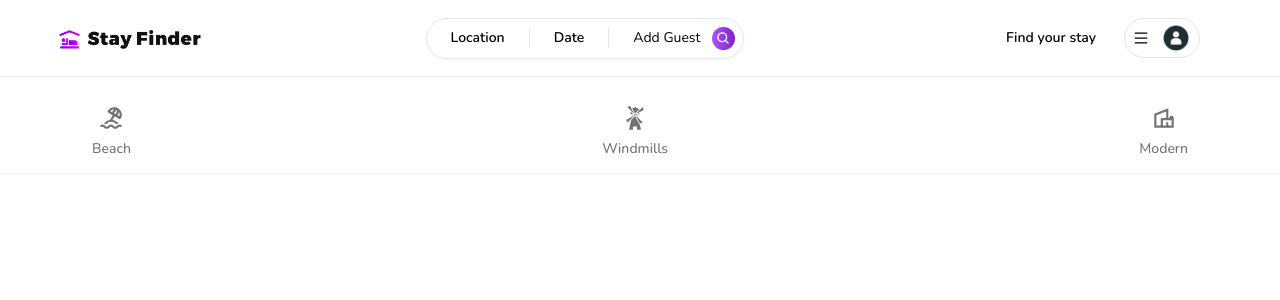
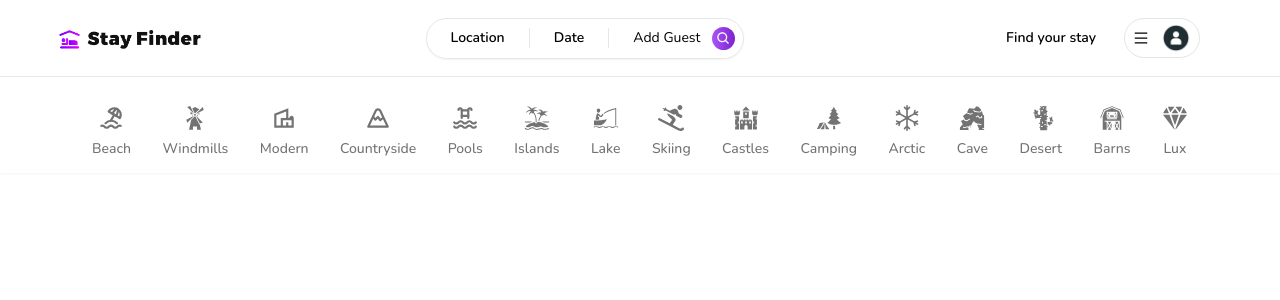
Before and after one commit to RajeevDash007/stayfinder, a Next.js app: page / in a window 1280 px wide. Shown: the top 300 px of the page. Built offline with nearby package versions, Linux system fonts and the light colour scheme; no server answers.

Commit message:
added all categories with routing

```diff
--- a/app/components/CategoryBox.tsx
+++ b/app/components/CategoryBox.tsx
@@ -40,7 +40,7 @@ const CategoryBox:React.FC<CategoryBoxProps> = ({
         },{skipNull: true});
 
         router.push(url);
-    },[]);
+    },[label,params,router]);
   return (
     <div
         onClick={handleClick}
--- a/app/components/Navbar/Categories.tsx
+++ b/app/components/Navbar/Categories.tsx
@@ -1,9 +1,14 @@
+'use client';
 import React from 'react'
 import Container from '../Container'
-import {TbBeach} from 'react-icons/tb'
-import {GiWindmill} from 'react-icons/gi'
+import {TbBeach, TbMountain, TbPool} from 'react-icons/tb'
+import {GiBarn, GiBoatFishing, GiCactus, GiCastle, GiCaveEntrance, GiForestCamp, GiIsland, GiWindmill} from 'react-icons/gi'
 import {MdOutlineVilla} from 'react-icons/md'
+import {FaSkiing} from 'react-icons/fa'
+import {BsSnow} from 'react-icons/bs'
+import {IoDiamond} from 'react-icons/io5'
 import CategoryBox from '../CategoryBox'
+import { usePathname, useSearchParams } from 'next/navigation'
 
 export const categories = [
     {
@@ -20,10 +25,79 @@ export const categories = [
         label: 'Modern',
         icon: MdOutlineVilla,
         description: 'This property is modern'
+    },
+    {
+        label: 'Countryside',
+        icon: TbMountain,
+        description: 'This property is in countryside'
+    },
+    {
+        label: 'Pools',
+        icon: TbPool,
+        description: 'This property has a pool'
+    },
+    {
+        label: 'Islands',
+        icon: GiIsland,
+        description: 'This property is on an Island'
+    },
+    {
+        label: 'Lake',
+        icon: GiBoatFishing,
+        description: 'This property is near a lake'
+    },
+    {
+        label: 'Skiing',
+        icon: FaSkiing,
+        description: 'This property has skiing activities'
+    },
+    {
+        label: 'Castles',
+        icon: GiCastle,
+        description: 'This property is in a castle'
+    },
+    {
+        label: 'Camping',
+        icon: GiForestCamp,
+        description: 'This property has camping activities'
+    },
+    {
+        label: 'Arctic',
+        icon: BsSnow,
+        description: 'This property is in arctic area'
+    },
+    {
+        label: 'Cave',
+        icon: GiCaveEntrance,
+        description: 'This property has a cave'
+    },
+    {
+        label: 'Desert',
+        icon: GiCactus,
+        description: 'This property is in a desert'
+    },
+    {
+        label: 'Barns',
+        icon: GiBarn,
+        description: 'This property is in a barn'
+    },
+    {
+        label: 'Lux',
+        icon: IoDiamond,
+        description: 'This property is modern'
     }
 ]
 
 const Categories = () => {
+    const params = useSearchParams();
+    const category = params?.get('category');
+    const pathname = usePathname();
+
+    const isMainPage = pathname == '/';
+
+    if(!isMainPage){
+        return null;
+    }
   return (
     <Container>
         <div className='
@@ -38,7 +112,7 @@ const Categories = () => {
                 <CategoryBox
                     key={item.label}
                     label={item.label}
-                    description={item.description}
+                    selected={category == item.label}
                     icon={item.icon}
                 />
             ))}
--- a/app/components/Navbar/Logo.tsx
+++ b/app/components/Navbar/Logo.tsx
@@ -7,6 +7,7 @@ const Logo = () => {
   const router = useRouter();
   return(
     <Image
+        onClick={() => router.push('/')}
         alt='logo'
         className='hidden md:block cursor-pointer scale-150'
         height="100"
```
